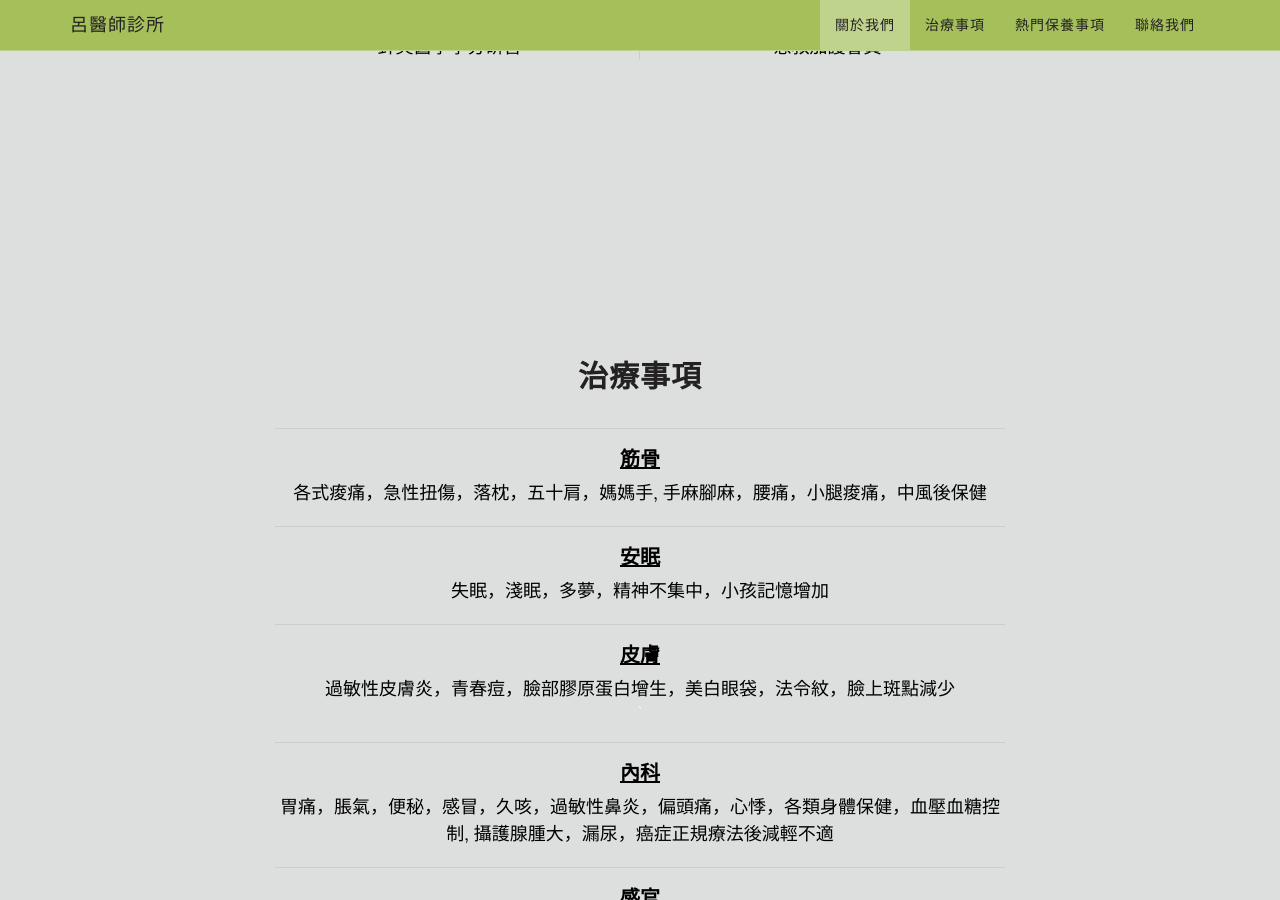
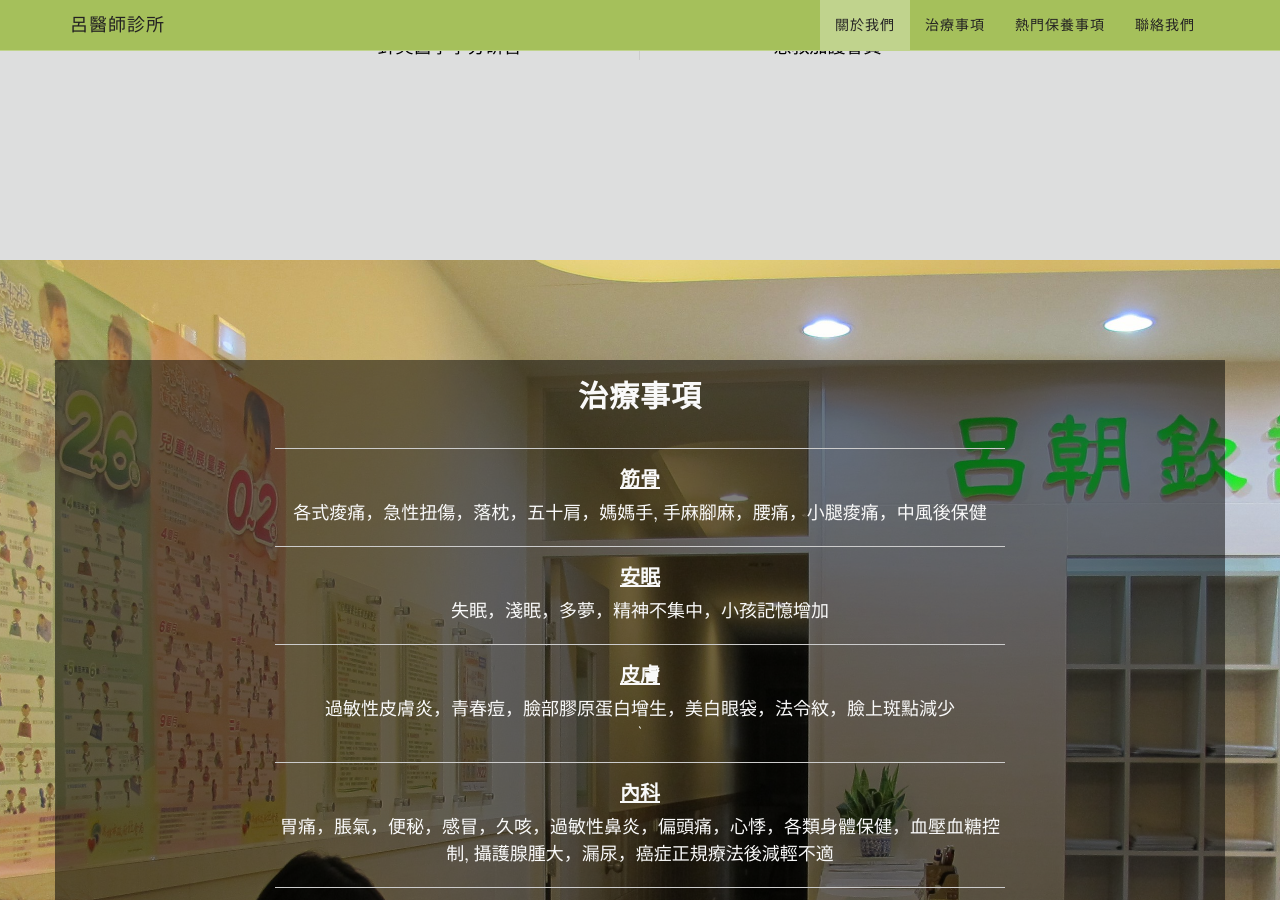
Before and after one commit to alu416/alu416.github.io, a Jekyll site: the page built from index.html, in a window 1280 px wide and 900 px high, scrolled down 1557 px. Built offline with Jekyll 4.4.1, drawn with Linux system fonts in a browser that asks for light colours; some of the changed text lies outside the part shown.

Commit message:
nearly done

```diff
--- a/_includes/about.html
+++ b/_includes/about.html
@@ -1,6 +1,6 @@
     <!-- About Section -->
-    <section id="about" class="container content-section text-center">
-        <div class="row">
+    <section id="about" class="container content-section text-center" >
+        <div class="row" >
             <div class="col-lg-8 col-lg-offset-2">
                 <h2>呂朝欽醫師</h2>
                 <p>"呂醫師診所"是健保西醫小兒科內科專科診所, 以傳統醫學的針灸和埋線治療.減輕病人的不適,鼓勵減少用藥,以期達到預防醫學的概念.</p>
--- a/_includes/contact.html
+++ b/_includes/contact.html
@@ -1,7 +1,7 @@
     <!-- Contact Section -->
-    <section id="contact" class="container content-section text-center">
-        <div class="row">
-            <div class="col-lg-8 col-lg-offset-2">
+    <section id="contact" class="container content-section text-center" >
+        <div class="row" >
+            <div class="col-lg-8 col-lg-offset-2" >
                 <h2>聯絡我們</h2>
                 <h3>電話：07 522 3875</h3>
                 <h3>地址：鼓山區中華一路982號, Kaohsiung, Taiwan 813</h3>
--- a/_includes/download.html
+++ b/_includes/download.html
@@ -1,36 +1,37 @@
     <!-- Download Section -->
     <section id="download" class="content-section text-center">
         <div class="download-section">
-            <div class="container">
-                <div class="col-lg-8 col-lg-offset-2">
-                    <h2>治療事項</h2>
+            <div class="container" style="background-color: rgba(0,0,0,.5);">
+                <div class="col-lg-8 col-lg-offset-2" >
+                    </br>
+                    <h2 style="color:#f9f9f9;">治療事項</h2>
                     <hr>
-                    <h5>筋骨</h5>
-                    <h4>各式痠痛，急性扭傷，落枕，五十肩，媽媽手, 手麻腳麻，腰痛，小腿痠痛，中風後保健</h4>
+                    <h5 style="color:#f9f9f9;">筋骨</h5>
+                    <h4 style="color:#f9f9f9;">各式痠痛，急性扭傷，落枕，五十肩，媽媽手, 手麻腳麻，腰痛，小腿痠痛，中風後保健</h4>
 
                     <hr>
-                    <h5>安眠</h5>
-                    <h4>失眠，淺眠，多夢，精神不集中，小孩記憶增加</h4>
+                    <h5 style="color:#f9f9f9;">安眠</h5>
+                    <h4 style="color:#f9f9f9;">失眠，淺眠，多夢，精神不集中，小孩記憶增加</h4>
 
                     <hr>
-                    <h5>皮膚</h5>
-                    <h4>過敏性皮膚炎，青春痘，臉部膠原蛋白增生，美白眼袋，法令紋，臉上斑點減少</h4>
+                    <h5 style="color:#f9f9f9;">皮膚</h5>
+                    <h4 style="color:#f9f9f9;">過敏性皮膚炎，青春痘，臉部膠原蛋白增生，美白眼袋，法令紋，臉上斑點減少</h4>
 
     `               <hr>
-                    <h5>內科</h5>
-                    <h4>胃痛，脹氣，便秘，感冒，久咳，過敏性鼻炎，偏頭痛，心悸，各類身體保健，血壓血糖控制, 攝護腺腫大，漏尿，癌症正規療法後減輕不適</h4>
+                    <h5 style="color:#f9f9f9;">內科</h5>
+                    <h4 style="color:#f9f9f9;">胃痛，脹氣，便秘，感冒，久咳，過敏性鼻炎，偏頭痛，心悸，各類身體保健，血壓血糖控制, 攝護腺腫大，漏尿，癌症正規療法後減輕不適</h4>
 
                     <hr>
-                    <h5>感官</h5>
-                    <h4>乾眼症，視茫，耳鳴，味覺喪失，各式疑難雜症</h4>
+                    <h5 style="color:#f9f9f9;">感官</h5>
+                    <h4 style="color:#f9f9f9;">乾眼症，視茫，耳鳴，味覺喪失，各式疑難雜症</h4>
 
                     <hr>
-                    <h5>婦科</h5>
-                    <h4>停經症候群，經期疼痛，局部塑身，減重</h4>s
+                    <h5 style="color:#f9f9f9;">婦科</h5>
+                    <h4 style="color:#f9f9f9;">停經症候群，經期疼痛，局部塑身，減重</h4>
 
                     <hr>
-                    <h5>兒科</h5>
-                    <h4>青春期兒童長高，兒童減敏，小孩過動</h4>
+                    <h5 style="color:#f9f9f9;">兒科</h5>
+                    <h4 style="color:#f9f9f9;">青春期兒童長高，兒童減敏，小孩過動</h4>
                     <hr>
                 </div>
             </div>
--- a/_includes/footer.html
+++ b/_includes/footer.html
@@ -2,7 +2,6 @@
     <footer>
         <div class="container text-center">
             <p>Copyright &copy; {{ site.footer }} 20{{ site.time | date: '%y' }}</p>
-            <p>Website made by <a href= "https://www.linkedin.com/in/andy-lu-85500381">Andy Lu</a></p>
             <p><a href="https://docs.google.com/document/d/1MZEAVzEOQPuQ42GbmhKx6hK9gw6_dLJWlwCZzkUn7lM/edit?usp=sharing">Picture Sources</a></p>
         </div>
     </footer>
```
Also changed, not shown: _includes/css/grayscale.css (+12 -1 lines), img/contact.JPG (added), img/drlu.JPG (added).
